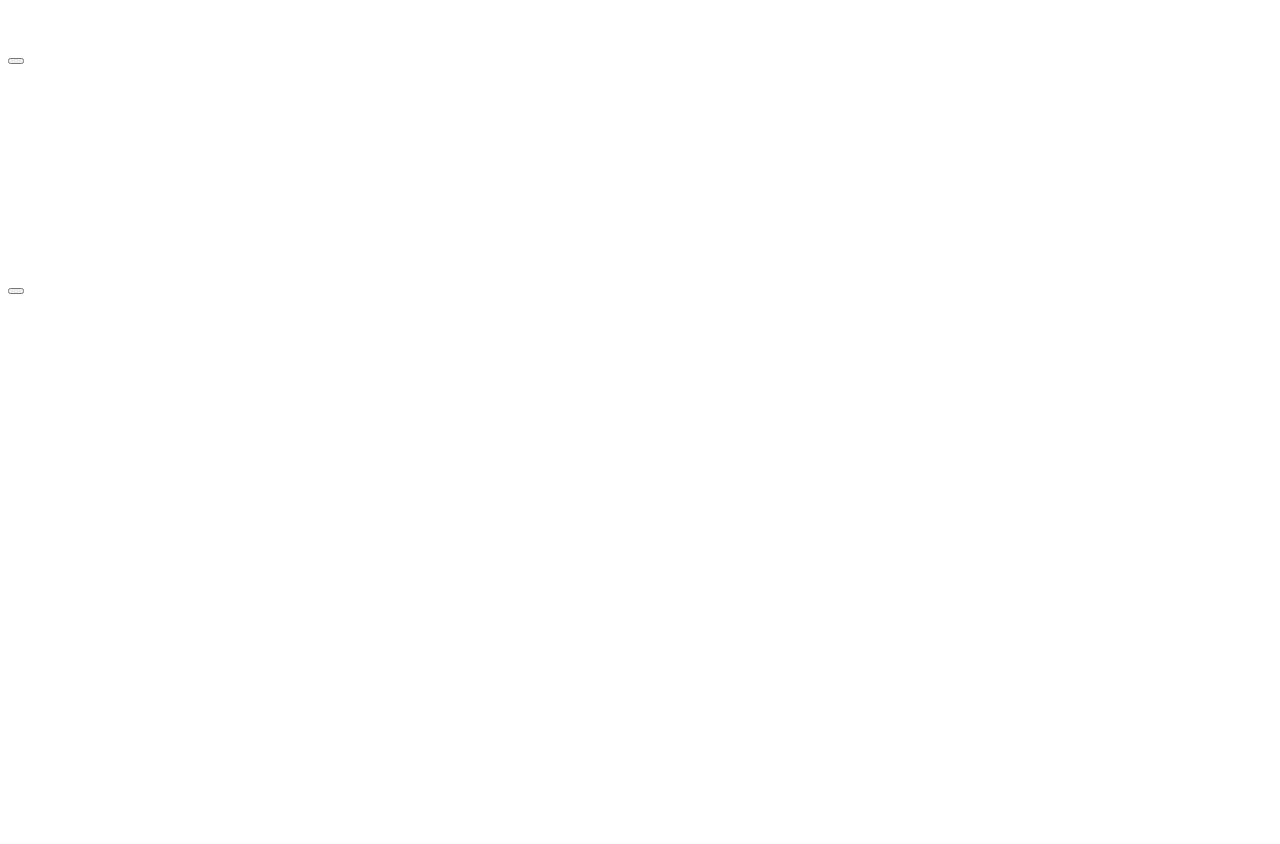
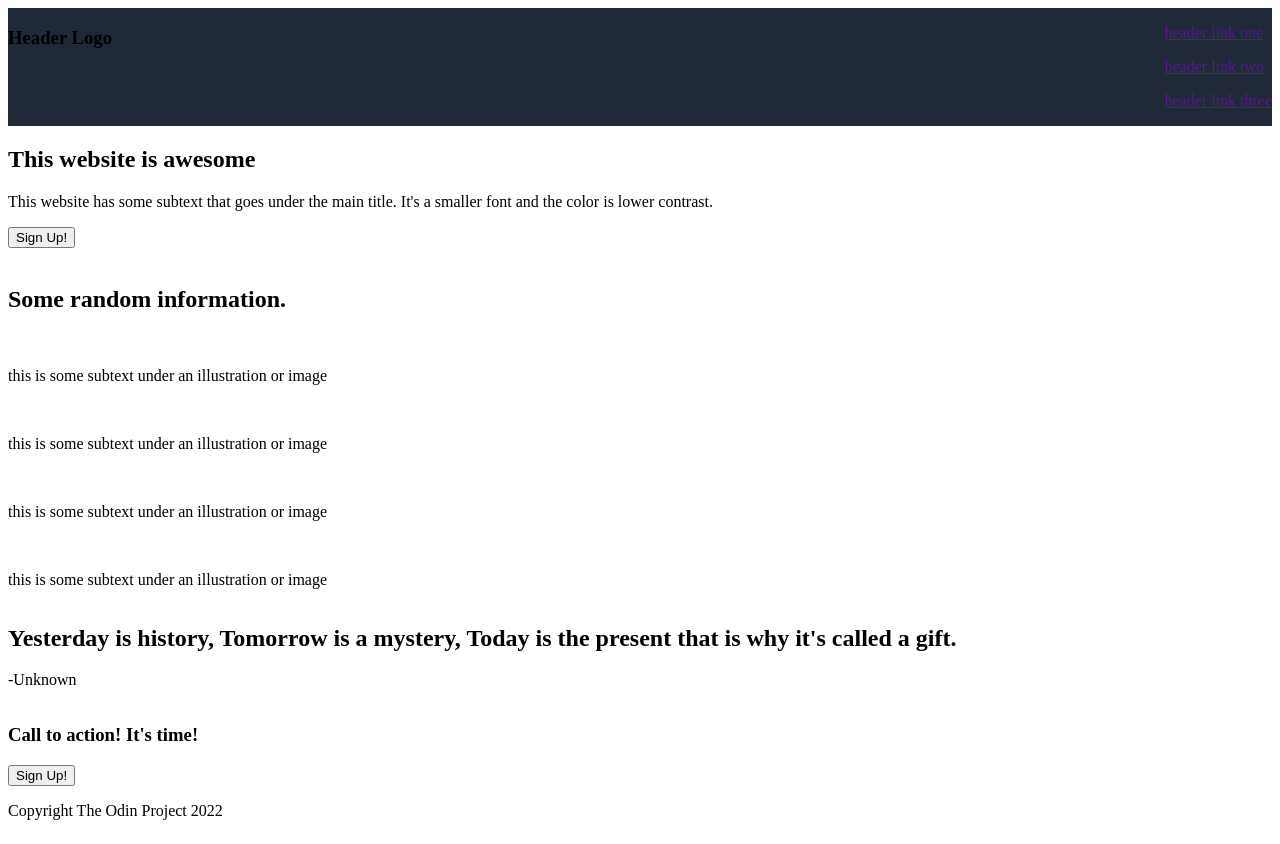
Before and after one commit to Bimbsicle/odin_landing_page, a plain HTML site: page index.html in a window 1280 px wide. Before the commit the page ends 800 px from the top, so only its background shows below. Drawn offline with Linux system fonts and the light colour scheme.

Commit message:
Add some styling in CSS

```diff
--- a/index.html
+++ b/index.html
@@ -9,19 +9,19 @@
 </head>
 <body>
     <header>
-        <div class="header_logo"><h3></h3></div>
+        <div class="header_logo"><h3>Header Logo</h3></div>
         <div class="header_links">
-            <div class="link_container"><a class="header_link" href=""><p></p></a></div>
-            <div class="link_container"><a class="header_link" href=""><p></p></a></div>
-            <div class="link_container"><a class="header_link" href=""><p></p></a></div>
+            <div class="link_container"><a class="header_link" href=""><p>header link one</p></a></div>
+            <div class="link_container"><a class="header_link" href=""><p>header link two</p></a></div>
+            <div class="link_container"><a class="header_link" href=""><p>header link three</p></a></div>
         </div>
     </header>
     <section class="one">
         <div class="two_column">
             <div>
-                <div><h1></h1></div>
-                <div><p></p></div>
-                <button class="sign_up 1"></button>
+                <div><h1>This website is awesome</h1></div>
+                <div><p>This website has some subtext that goes under the main title. It's a smaller font and the color is lower contrast.</p></div>
+                <button class="sign_up 1">Sign Up!</button>
             </div>
             <div>
                 <img src="" alt="">
@@ -30,36 +30,37 @@
     </section>
     <section class="two">
         <div class="two_row">
-            <div class="h2_container"><h2></h2></div>
+            <div class="h2_container"><h2>Some random information.</h2></div>
             <div class="cards_container">
                 <div class="card">
                     <img src="" alt="">
-                    <p></p>
+                    <p>this is some subtext under an illustration or image</p>
                 </div>
                 <div class="card">
                     <img src="" alt="">
-                    <p></p>
+                    <p>this is some subtext under an illustration or image</p>
+                </div>
+                <div clasThis website is awesome
+                This website has some subtext that goes under the main title. It's a ss="card">
+                    <img src="" alt="">
+                    <p>this is some subtext under an illustration or image</p>
                 </div>
                 <div class="card">
                     <img src="" alt="">
-                    <p></p>
-                </div>
-                <div class="card">
-                    <img src="" alt="">
-                    <p></p>
+                    <p>this is some subtext under an illustration or image</p>
                 </div>
             </div>
         </div>
     </section>
     <section class="three">
-        <div class="quote"><h2></h2></div>
-        <p class="quote_author"></p>
+        <div class="quote"><h2>Yesterday is history, Tomorrow is a mystery, Today is the present that is why it's called a gift.</h2></div>
+        <p class="quote_author">-Unknown</p>
     </section>
     <section class="four">
-        <div class="call_to_action"><h3></h3><button class="sign_up 2"></button></div>
+        <div class="call_to_action"><h3>Call to action! It's time!</h3><button class="sign_up 2">Sign Up!</button></div>
     </section>
     <footer>
-        <p></p>
+        <p>Copyright The Odin Project 2022</p>
     </footer>
 </body>
 </html>
--- a/styles.css
+++ b/styles.css
@@ -2,3 +2,21 @@ body {
     display: flex;
     flex-direction: column;
 }
+
+h1 {
+
+}
+
+h2 {
+
+}
+
+h3 {
+
+}
+
+header {
+    display: flex;
+    justify-content: space-between;
+    background-color: #1F2937;
+}
```
